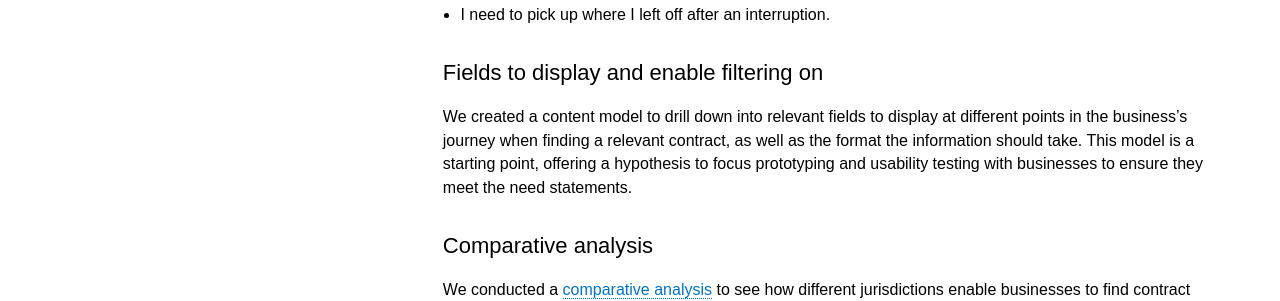
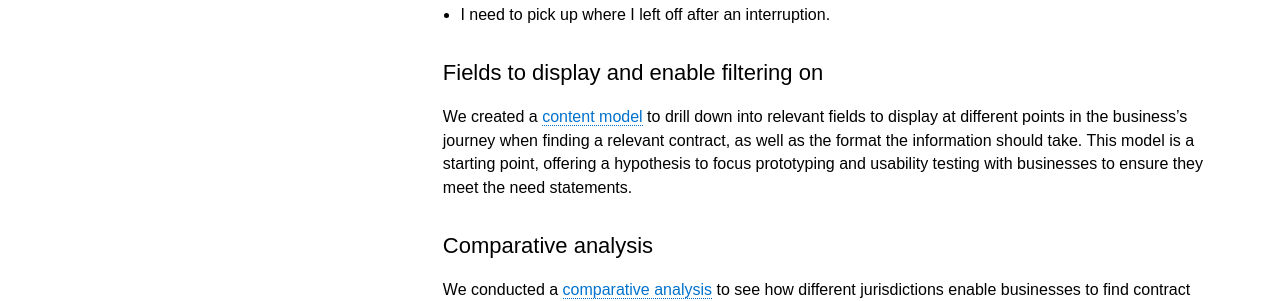
Before and after one commit to cds-snc/pspc-documentation, a Jekyll site: the page built from _pages/en/moving-forward.md, in a window 1280 px wide. Shown: the part 623-924 px from the top of the page. Built offline with Jekyll 4.4.1, drawn with Linux system fonts in a browser that asks for light colours; part of the change alters nothing that is shown.

```diff
--- a/_pages/en/moving-forward.md
+++ b/_pages/en/moving-forward.md
@@ -17,7 +17,7 @@ We synthesized findings from the diary study into need statements in the voice o
 * I need to pick up where I left off after an interruption.
 
 ## Fields to display and enable filtering on
-We created a content model to drill down into relevant fields to display at different points in the business’s journey when finding a relevant contract, as well as the format the information should take. This model is a starting point, offering a hypothesis to focus prototyping and usability testing with businesses to ensure they meet the need statements.
+We created a [content model](https://github.com/cds-snc/pspc-documentation/blob/master/_pages/en/FieldsToInclude.pdf) to drill down into relevant fields to display at different points in the business’s journey when finding a relevant contract, as well as the format the information should take. This model is a starting point, offering a hypothesis to focus prototyping and usability testing with businesses to ensure they meet the need statements.
 
 ## Comparative analysis
 We conducted a [comparative analysis](https://github.com/cds-snc/pspc-documentation/blob/master/_pages/en/ComparativeAnalysisPublic.pdf) to see how different jurisdictions enable businesses to find contract opportunities. We found that the UK Contracts Finder and Digital Marketplace show ways to make it easier that can be replicated in Canada and elsewhere. This presentation provides more detailed design guidance for improving the experience of businesses looking for public sector opportunities.
```
